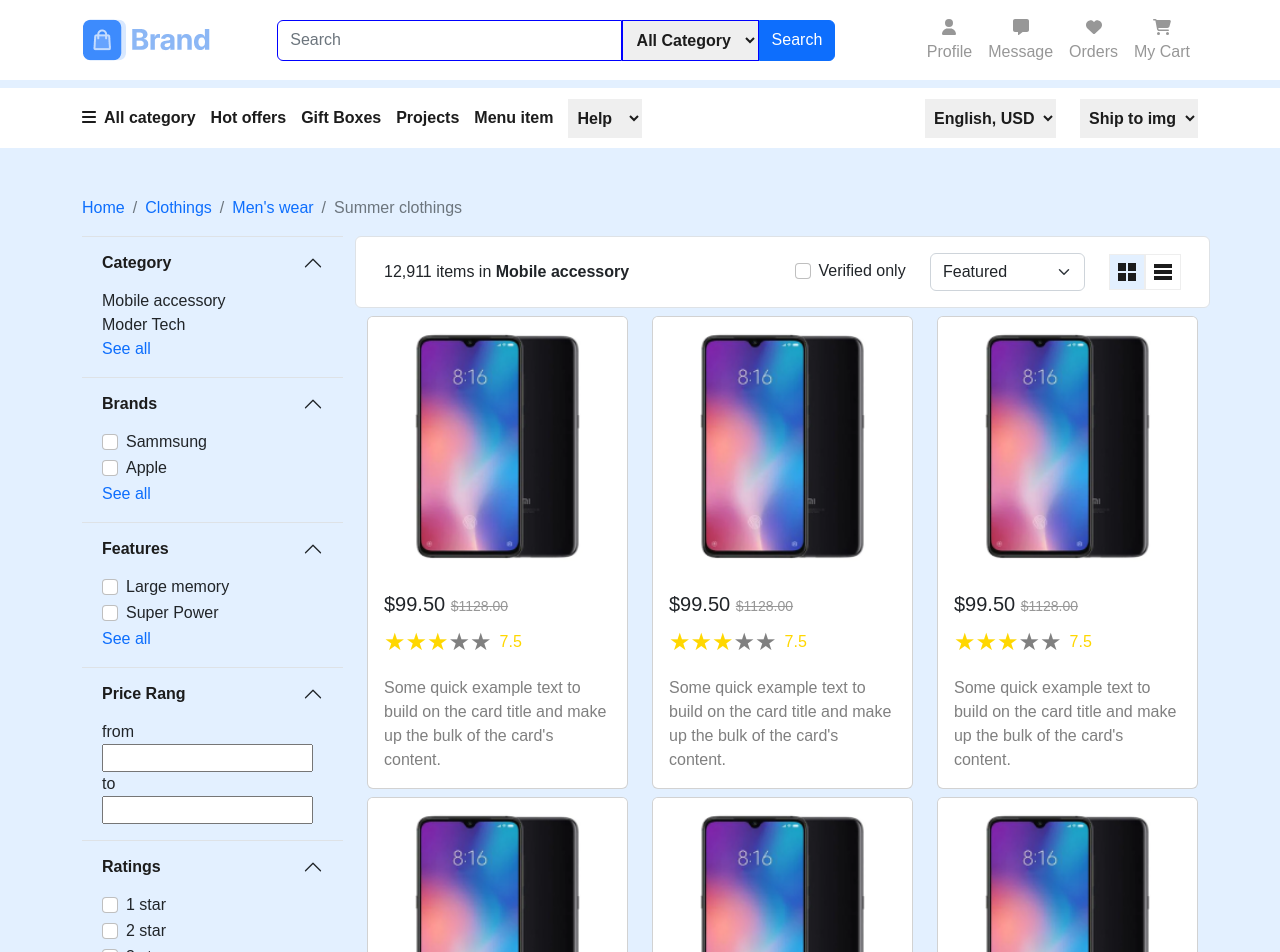
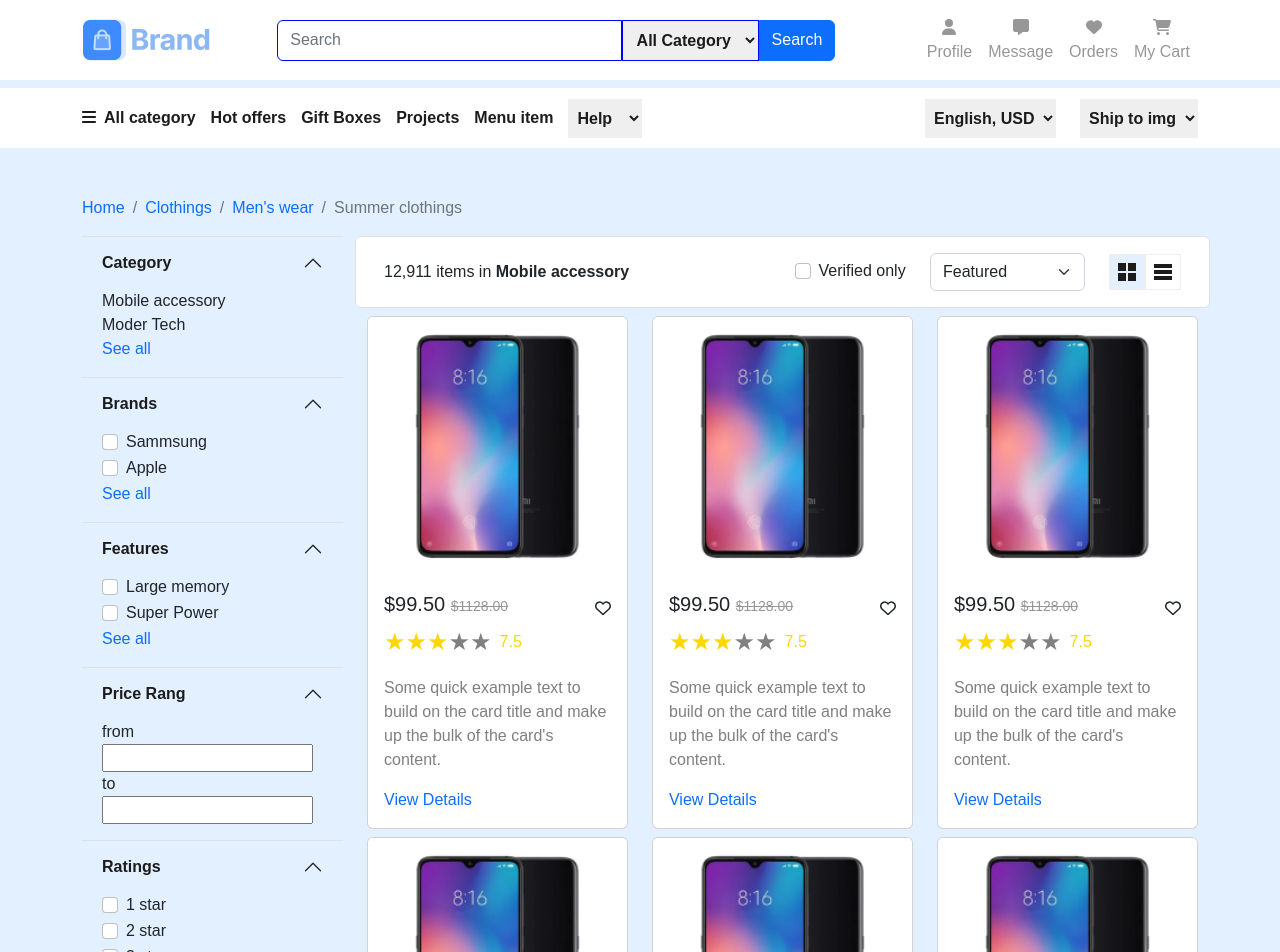
Before and after one commit to mohamedCleanCode/E-commerce-V2-Reactjs, a React (Create React App) app: page /shop in a window 1280 px wide. Shown: the top 952 px of the page. Built offline with nearby package versions, Linux system fonts and the light colour scheme.

Commit message:
add some features

```diff
--- a/package.json
+++ b/package.json
@@ -13,6 +13,7 @@
     "@testing-library/user-event": "^13.5.0",
     "babel-plugin-macros": "^3.1.0",
     "bootstrap": "^5.2.3",
+    "multiselect-react-dropdown": "^2.0.25",
     "react": "^18.2.0",
     "react-bootstrap": "^2.7.4",
     "react-dom": "^18.2.0",
--- a/src/components/ProductCard/ProductCard.jsx
+++ b/src/components/ProductCard/ProductCard.jsx
@@ -1,6 +1,9 @@
+import { faHeart } from "@fortawesome/free-regular-svg-icons";
+import { FontAwesomeIcon } from "@fortawesome/react-fontawesome";
 import React from "react";
 import { Card, Col } from "react-bootstrap";
 import ReactStars from "react-rating-stars-component";
+import { Link } from "react-router-dom";
 import oppo from "../../assets/images/08.png";
 import "./ProductCard.css";
 
@@ -10,9 +13,12 @@ const ProductCard = ({ product }) => {
       <Card className="w-100">
         <Card.Img variant="top" src={oppo} />
         <Card.Body>
-          <Card.Title>
-            $99.50 <del>$1128.00</del>
-          </Card.Title>
+          <div className="d-flex justify-content-between align-items-center">
+            <Card.Title>
+              $99.50 <del>$1128.00</del>
+            </Card.Title>
+            <FontAwesomeIcon icon={faHeart} />
+          </div>
           <Card.Text className="d-flex align-items-center">
             <ReactStars count={5} size={24} activeColor="#ffd700" value={3} />
             <span className="d-inline ms-2" style={{ color: "#ffd700" }}>
@@ -23,6 +29,7 @@ const ProductCard = ({ product }) => {
             Some quick example text to build on the card title and make up the
             bulk of the card's content.
           </Card.Text>
+          <Link to="/">View Details</Link>
         </Card.Body>
       </Card>
     </Col>
```
Also changed, not shown: 2 other files (tests, documents, lock files or other folders).
